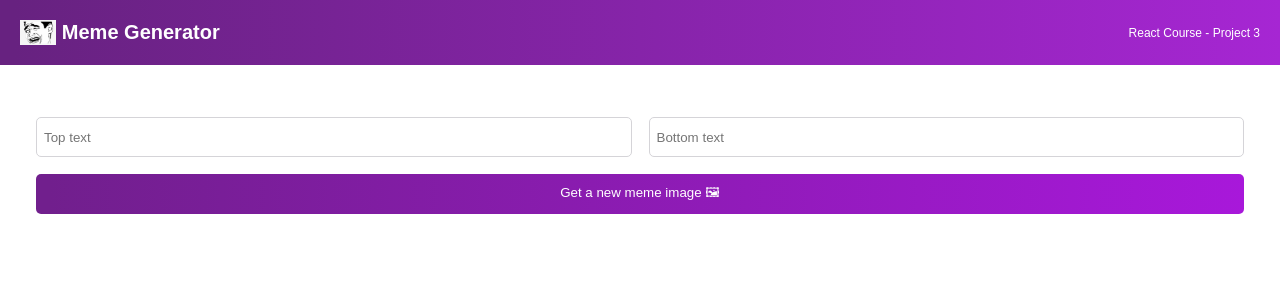
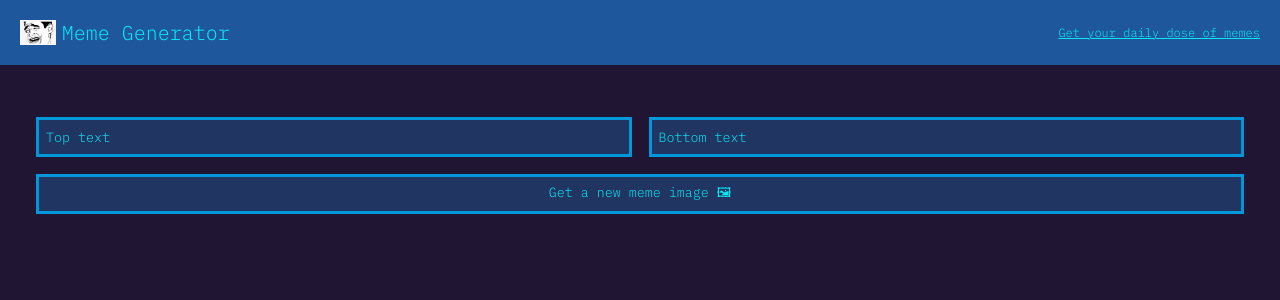
Before and after one commit to GiannisTzonis/meme-generator-react, a React (Create React App) app: page / in a window 1280 px wide. Shown: the top 300 px of the page. Built offline with nearby package versions, Linux system fonts and the light colour scheme.

Commit message:
fixed styles and content

```diff
--- a/public/index.html
+++ b/public/index.html
@@ -1,10 +1,15 @@
 <!DOCTYPE html>
 <html lang="en">
   <head>
+
     <meta charset="utf-8" />
     <link rel="icon" href="%PUBLIC_URL%/favicon.ico" />
     <meta name="viewport" content="width=device-width, initial-scale=1" />
     <title>Meme Generator</title>
+    <link rel="preconnect" href="https://fonts.googleapis.com">
+    <link rel="preconnect" href="https://fonts.gstatic.com" crossorigin>
+    <link href="https://fonts.googleapis.com/css2?family=IBM+Plex+Mono:wght@300&display=swap" rel="stylesheet">
+
   </head>
   <body>
     <div id="root"></div>
--- a/src/components/Header.js
+++ b/src/components/Header.js
@@ -5,7 +5,7 @@ export default function Header() {
         <header className="header">
             <img src="./images/trollface.png" className="header--image" />
             <h2 className="header--title">Meme Generator</h2>
-            <h4 className="header--project">React Course - Project 3</h4>
+            <h3 className="header--project">Get your daily dose of memes</h3>
         </header>
     )
 }
--- a/src/styles.css
+++ b/src/styles.css
@@ -1,10 +1,19 @@
 * {
     box-sizing: border-box;
+    color: #0ce6f2;
+    font-family: 'IBM Plex Mono', monospace;
+    font-weight: 200;
 }
 
 body {
     font-family: "Karla", sans-serif;
+    background-color: #201533;
     margin: 0;
+
+}
+
+h3 {
+    text-decoration: underline 1px;
 }
 
 main {
@@ -15,7 +24,7 @@ main {
     display: flex;
     align-items: center;
     height: 65px;
-    background: linear-gradient(90deg, #672280 1.18%, #A626D3 100%);
+    background: linear-gradient(90deg, #1e579c 1.18%, #1e579c 100%);
     color: white;
     padding: 20px;
 }
@@ -42,18 +51,22 @@ main {
 }
 
 .form--input {
-    font-family: "Karla", sans-serif;
-    border-radius: 5px;
-    border: 1px solid #D5D4D8;
+    background-color: #203562;
+    font-family: inherit;
+    border: 3px solid #0098db;
     text-indent: 5px;
+    text-decoration: none;
 }
 
 .form--button {
     grid-column: 1 / -1;
-    font-family: "Karla", sans-serif;
-    border-radius: 5px;
-    background: linear-gradient(90.41deg, #711F8D 1.14%, #A818DA 100%);
-    color: white;
-    border: none;
+    font-family: inherit;
+    background: linear-gradient(90.41deg, #203562 1.14%, #203562 100%);
+    color: #0ce6f2;
+    border: 3px solid #0098db;
     cursor: pointer;
 }
+
+input::placeholder{
+    color: #0ce6f2;
+  }
```
Also changed, not shown: sdsadsadsadasdasdsad.png (added).
